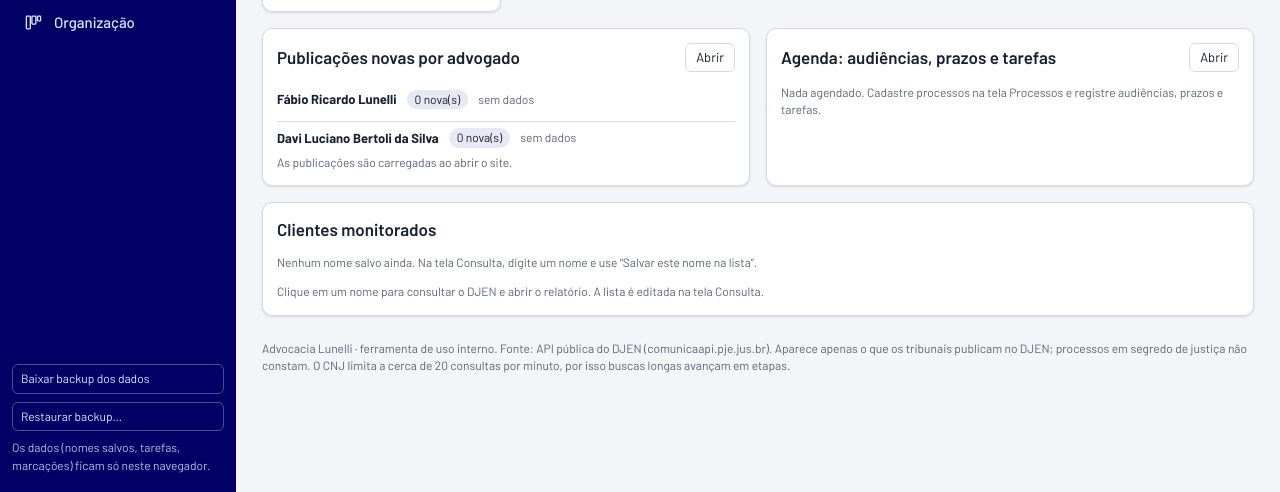
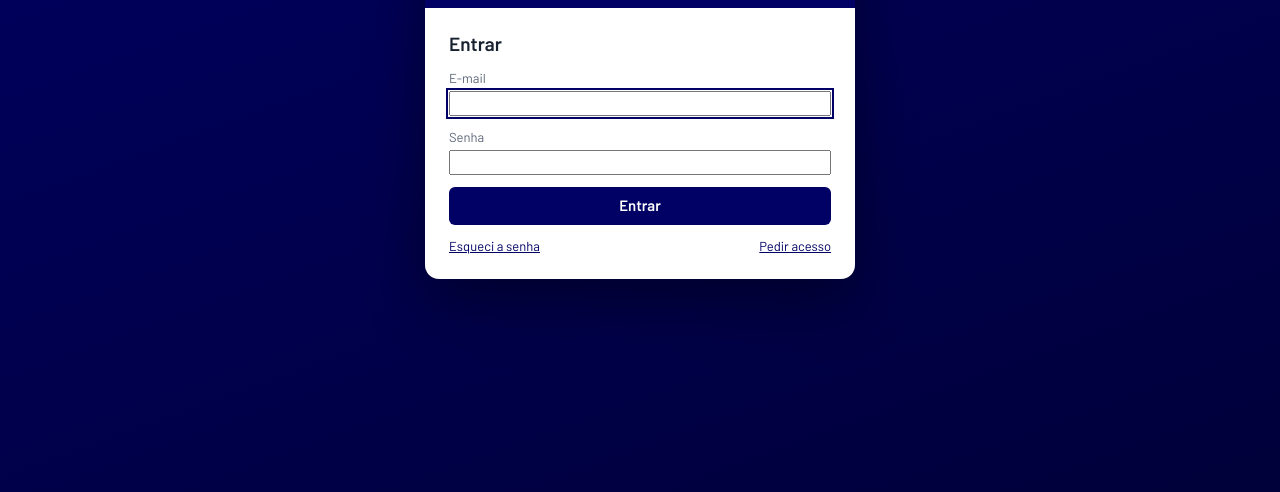
Before and after one commit to advocacia-lunelli/consulta-djen, a plain HTML site: page index.html in a window 1280 px wide. Shown: the part 308-800 px from the top of the page. Drawn offline with Linux system fonts and the light colour scheme; no server answers.

Commit message:
Login (Firebase) ativado: acesso por e-mail e senha, painel por advogado e Secretaria

```diff
--- a/index.html
+++ b/index.html
@@ -757,7 +757,19 @@ const NUVEM_CFG = {
   emailjs: { service: "service_xxx", template: "template_xxx", key: "chave pública" }   // opcional: aviso por e-mail
 };
 */
-const NUVEM_CFG = null;
+const NUVEM_CFG = {
+  firebase: {
+    apiKey: "AIzaSyBYCncAjVa-w9byG7J64WfVjKOMRVcPbgU",
+    authDomain: "lunelli-radar-djen.firebaseapp.com",
+    projectId: "lunelli-radar-djen",
+    storageBucket: "lunelli-radar-djen.firebasestorage.app",
+    messagingSenderId: "135578537228",
+    appId: "1:135578537228:web:1a91a9f143ac3bbc324d29"
+  },
+  admin: "davilubertoli@gmail.com",
+  adminAdvId: "davi"
+  // emailjs: { service: "service_xxx", template: "template_xxx", key: "chave pública" }   // opcional: aviso por e-mail
+};
 
 
 /* ===== 10-consulta: busca por nome da parte ===== */
```
